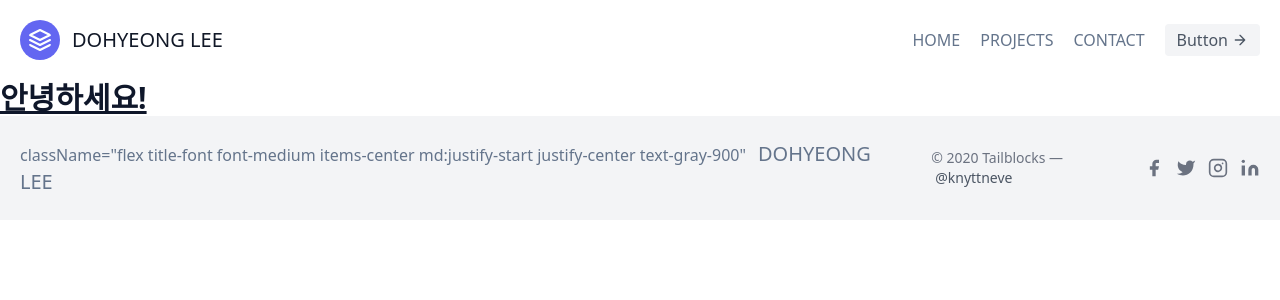
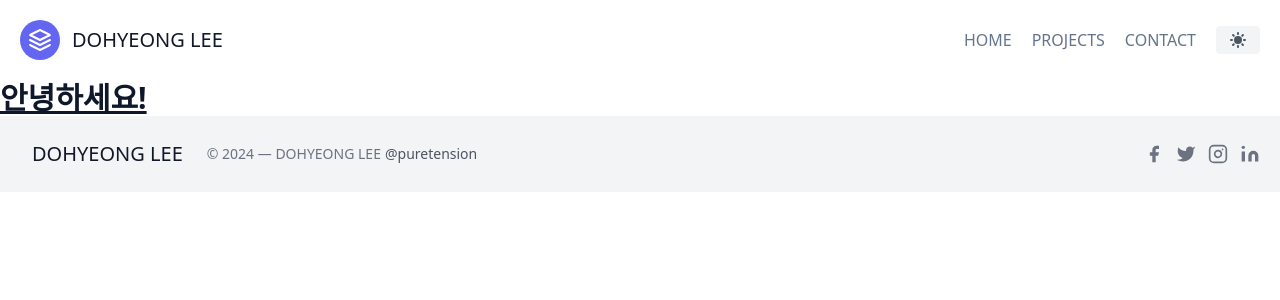
Before and after one commit to puretension/portfolio, a Next.js app: page / in a window 1280 px wide. Shown: the top 300 px of the page. Built offline with nearby package versions, Linux system fonts and the light colour scheme.

Commit message:
style: lowerCamelCas로 수정

```diff
--- a/components/footer.js
+++ b/components/footer.js
@@ -3,35 +3,36 @@ import Link from 'next/link';
 export default function Footer() {
     return (
         <>
-            <footer className="text-gray-600 body-font">
-                <div className="bg-gray-100">
+            <footer className=" body-font">
+                <div className="">
                     <div className="container px-5 py-6 mx-auto flex items-center sm:flex-row flex-col">
-                    <Link href="/">
+                    <Link href="/"
                     className="flex title-font font-medium items-center md:justify-start justify-center text-gray-900"
+                    >
                     <span className="ml-3 text-xl">DOHYEONG LEE</span>
                     </Link>
-                    <p className="text-sm text-gray-500 sm:ml-6 sm:mt-0 mt-4">© 2020 Tailblocks —
-                        <a href="https://twitter.com/knyttneve" rel="noopener noreferrer" className="text-gray-600 ml-1" target="_blank">@knyttneve</a>
+                    <p className="text-sm text-gray-500 sm:ml-6 sm:mt-0 mt-4">© 2024  — DOHYEONG LEE
+                        <a href="https://www.instagram.com/m0tifrank/" rel="noopener noreferrer" className="text-gray-600 ml-1" target="_blank">@puretension</a>
                     </p>
                     <span className="inline-flex sm:ml-auto sm:mt-0 mt-4 justify-center sm:justify-start">
                         <a className="text-gray-500">
-                        <svg fill="currentColor" stroke-linecap="round" stroke-linejoin="round" stroke-width="2" className="w-5 h-5" viewBox="0 0 24 24">
+                        <svg fill="currentColor" strokeLinecap="round"strokeLinejoin="round" strokeWidth="2" className="w-5 h-5" viewBox="0 0 24 24">
                             <path d="M18 2h-3a5 5 0 00-5 5v3H7v4h3v8h4v-8h3l1-4h-4V7a1 1 0 011-1h3z"></path>
                         </svg>
                         </a>
                         <a className="ml-3 text-gray-500">
-                        <svg fill="currentColor" stroke-linecap="round" stroke-linejoin="round" stroke-width="2" className="w-5 h-5" viewBox="0 0 24 24">
+                        <svg fill="currentColor" strokeLinecap="round"strokeLinejoin="round" strokeWidth="2" className="w-5 h-5" viewBox="0 0 24 24">
                             <path d="M23 3a10.9 10.9 0 01-3.14 1.53 4.48 4.48 0 00-7.86 3v1A10.66 10.66 0 013 4s-4 9 5 13a11.64 11.64 0 01-7 2c9 5 20 0 20-11.5a4.5 4.5 0 00-.08-.83A7.72 7.72 0 0023 3z"></path>
                         </svg>
                         </a>
                         <a className="ml-3 text-gray-500">
-                        <svg fill="none" stroke="currentColor" stroke-linecap="round" stroke-linejoin="round" stroke-width="2" className="w-5 h-5" viewBox="0 0 24 24">
+                        <svg fill="none" stroke="currentColor" strokeLinecap="round"strokeLinejoin="round" strokeWidth="2" className="w-5 h-5" viewBox="0 0 24 24">
                             <rect width="20" height="20" x="2" y="2" rx="5" ry="5"></rect>
                             <path d="M16 11.37A4 4 0 1112.63 8 4 4 0 0116 11.37zm1.5-4.87h.01"></path>
                         </svg>
                         </a>
                         <a className="ml-3 text-gray-500">
-                        <svg fill="currentColor" stroke="currentColor" stroke-linecap="round" stroke-linejoin="round" stroke-width="0" className="w-5 h-5" viewBox="0 0 24 24">
+                        <svg fill="currentColor" stroke="currentColor" strokeLinecap="round"strokeLinejoin="round" strokeWidth="0" className="w-5 h-5" viewBox="0 0 24 24">
                             <path stroke="none" d="M16 8a6 6 0 016 6v7h-4v-7a2 2 0 00-2-2 2 2 0 00-2 2v7h-4v-7a6 6 0 016-6zM2 9h4v12H2z"></path>
                             <circle cx="4" cy="4" r="2" stroke="none"></circle>
                         </svg>
--- a/components/header.js
+++ b/components/header.js
@@ -1,4 +1,5 @@
 import Link from 'next/link';
+import DarkModeToggleButton from './dark-mode-toggle-button';
 
 // Link href="link" className="mr-5 hover:text-gray-900"이런식으로 함께! a 태그 하지말자!
 export default function Header() {
@@ -7,7 +8,7 @@ export default function Header() {
             <header className="text-gray-600 body-font">
                 <div className="container mx-auto flex flex-wrap p-5 flex-col md:flex-row items-center">
                     <Link href="/" className="flex title-font font-medium items-center text-gray-900 mb-4 md:mb-0">
-                        <svg xmlns="http://www.w3.org/2000/svg" fill="none" stroke="currentColor" stroke-linecap="round" stroke-linejoin="round" stroke-width="2" className="w-10 h-10 text-white p-2 bg-indigo-500 rounded-full" viewBox="0 0 24 24">
+                        <svg xmlns="http://www.w3.org/2000/svg" fill="none" stroke="currentColor" strokeLinecap="round" strokeLinejoin="round" strokeWidth="2" className="w-10 h-10 text-white p-2 bg-indigo-500 rounded-full" viewBox="0 0 24 24">
                             <path d="M12 2L2 7l10 5 10-5-10-5zM2 17l10 5 10-5M2 12l10 5 10-5"></path>
                         </svg>
                         <span className="ml-3 text-xl">DOHYEONG LEE</span>
@@ -23,11 +24,7 @@ export default function Header() {
                             CONTACT
                     </Link>
                     </nav>
-                    <button className="inline-flex items-center bg-gray-100 border-0 py-1 px-3 focus:outline-none hover:bg-gray-200 rounded text-base mt-4 md:mt-0">Button
-                        <svg fill="none" stroke="currentColor" stroke-linecap="round" stroke-linejoin="round" stroke-width="2" className="w-4 h-4 ml-1" viewBox="0 0 24 24">
-                            <path d="M5 12h14M12 5l7 7-7 7"></path>
-                        </svg>
-                    </button>
+                    <DarkModeToggleButton/>
                 </div>
             </header>
         </div>
```
